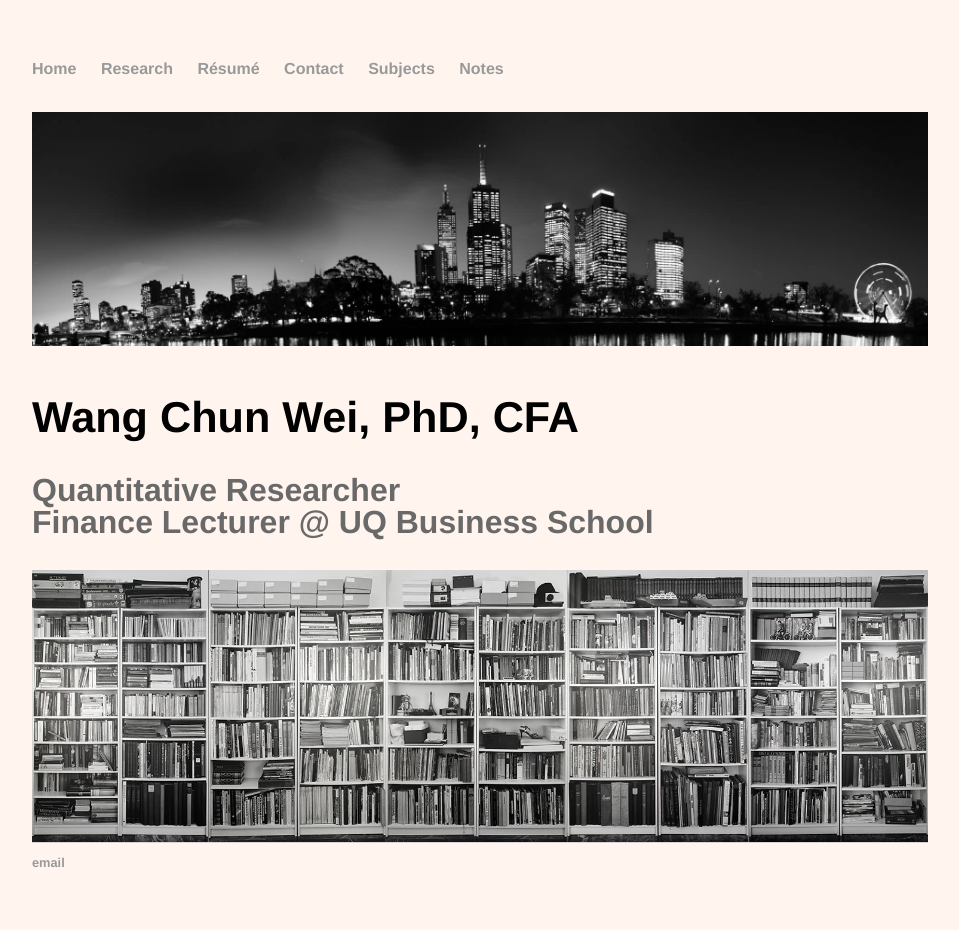
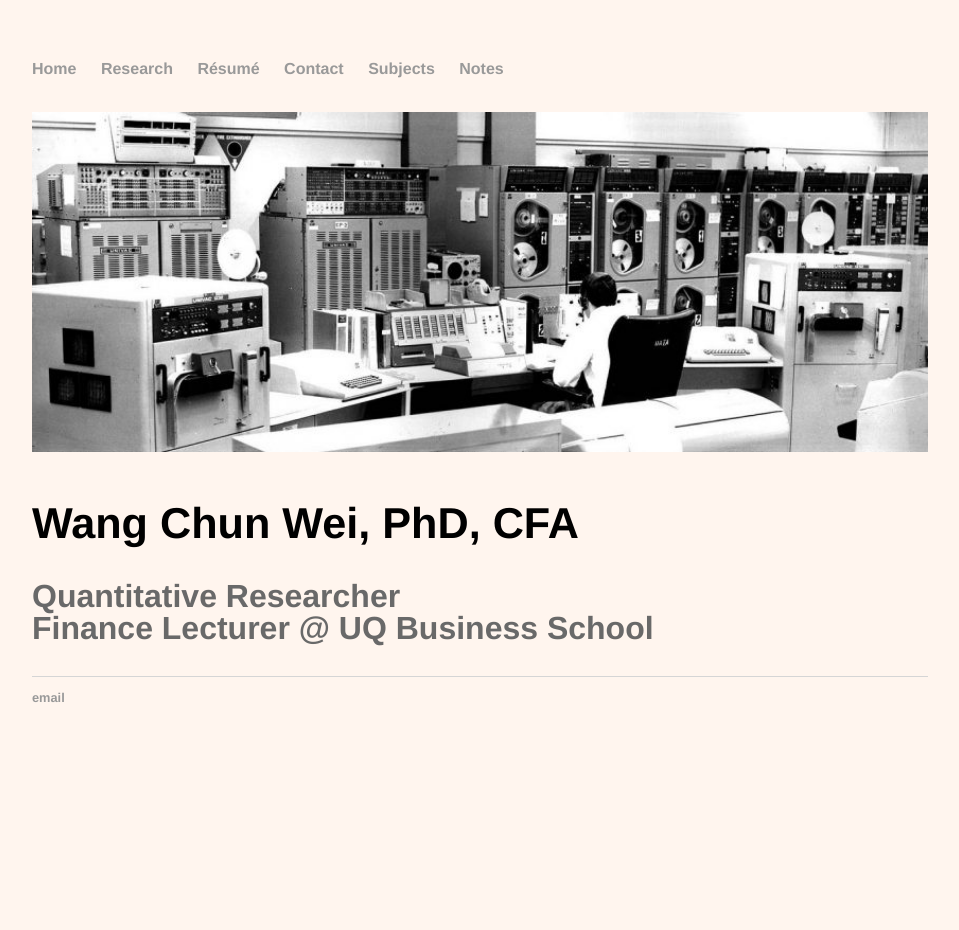
Before and after one commit to weiwangchun/weiwangchun.github.io, a Jekyll site: the page built from index.html, in a window 1280 px wide. Shown: the whole page, without its empty margins (160-1119 px from the left). Built offline with Jekyll 4.4.1, drawn with Linux system fonts in a browser that asks for light colours; after the commit the page ends 900 px from its top, so only the background shows below that.

Commit message:
Update index.html

```diff
--- a/index.html
+++ b/index.html
@@ -5,7 +5,7 @@
 <div class="blurb">
 	<br>
 
-	<img src="mel.jpg" align="middle", width ="100%", height ="30%">
+	<img src="computer.jpg" align="middle", width ="100%">
 
 	<br>
 	<br>
@@ -14,5 +14,5 @@
 	<h2><p> Quantitative Researcher <br>
 		Finance Lecturer @ UQ Business School </p></h2>
 
-	<img src="books.jpg" align="middle", width ="100%", height ="30%">
+
 </div><!-- /.blurb -->
```
